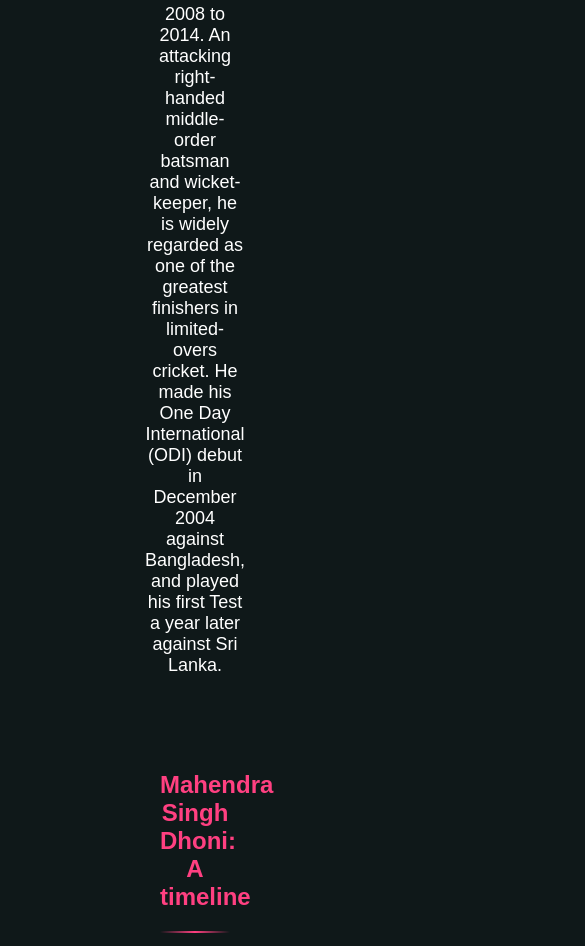
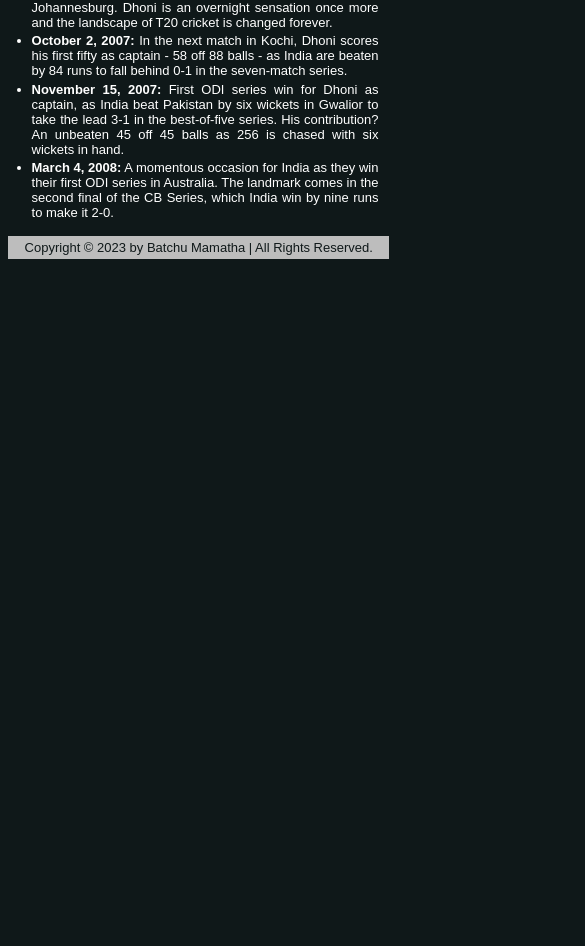
Before and after one commit to BatchuMamatha/OIBSIP-Level2-Task2, a plain HTML site: page index.html in a window 390 px wide. Shown: the part 577-1523 px from the top of the page, 585 px wide, since content can reach past the window. After the commit the page ends 849 px from the top, so only its background shows below. Drawn offline with Linux system fonts and the light colour scheme.

Commit message:
Update styles.css

```diff
--- a/styles.css
+++ b/styles.css
@@ -29,6 +29,7 @@
   justify-content: center;
 }
 .col-md-6 img {
+  height: auto;
   padding: 0 20rem 1.8rem;
   display: flex;
   justify-content: center;
@@ -63,3 +64,83 @@
 .dhoni-timeline ul li{
   margin: 1%;
 }
+footer {
+  margin: 0%;
+  width: 100%;
+}
+.footer {
+  text-align: center;
+  padding: 0%;
+  bottom: 0;
+  left: 0;
+  width: 100%;
+}
+footer p {
+  font-size: large;
+  background-color: #BDBDBD;
+  color: #0F1819;
+  padding: 1%;
+  width: 100%;
+  bottom: 0;
+}
+
+/* Media queries for responsive design */
+@media (max-width: 768px) {
+  body {
+    margin: 1rem;
+  }
+
+  .col-md-6 img {
+    width: 50%;
+    padding: 0 10rem;
+  }
+
+  p {
+    font-size: medium;
+  }
+
+  a {
+    font-size: medium;
+  }
+
+  /* Adjust footer for smaller screens */
+  .footer {
+    font-size: medium;
+  }
+}
+
+@media (max-width: 480px) {
+  body {
+    margin: 0.5rem;
+  }
+  h1 {
+    font-size: medium;
+  }
+  p {
+    margin-top: 0%;
+    padding: 0%;
+  }
+
+  .col-md-6 img {
+    display: flex;
+    justify-content: center;
+    align-items: center;
+    width: 60%;
+    padding: 0 6rem;
+  }
+  .dhoni-timeline ul li {
+    font-size: small;
+  }
+  p {
+    font-size: small;
+  }
+
+  a {
+    font-size: small;
+  }
+
+  /* Adjust footer for even smaller screens */
+  .footer p {
+    font-size: small;
+  }
+}
```
